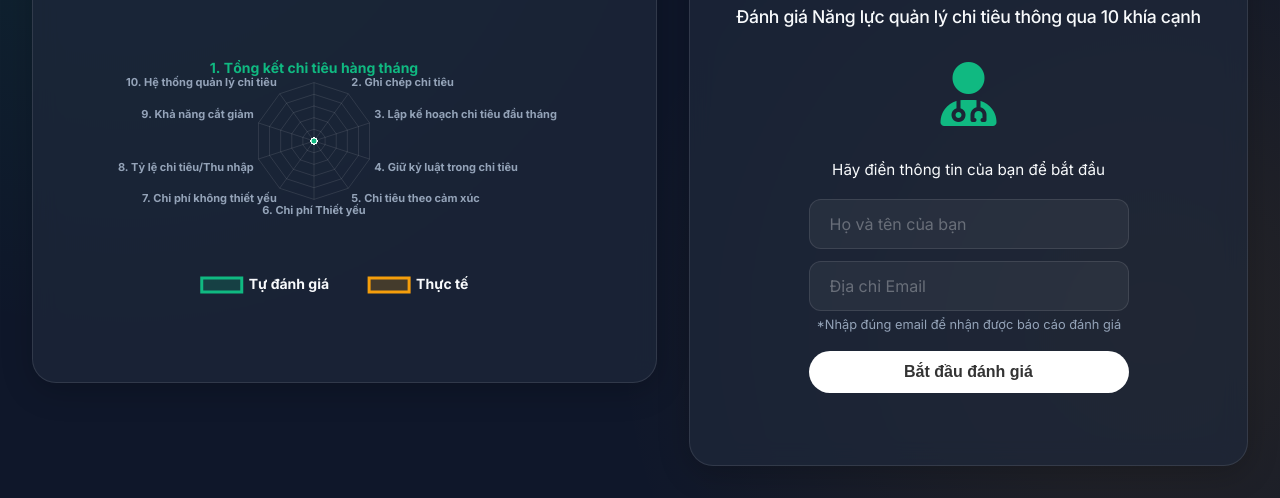
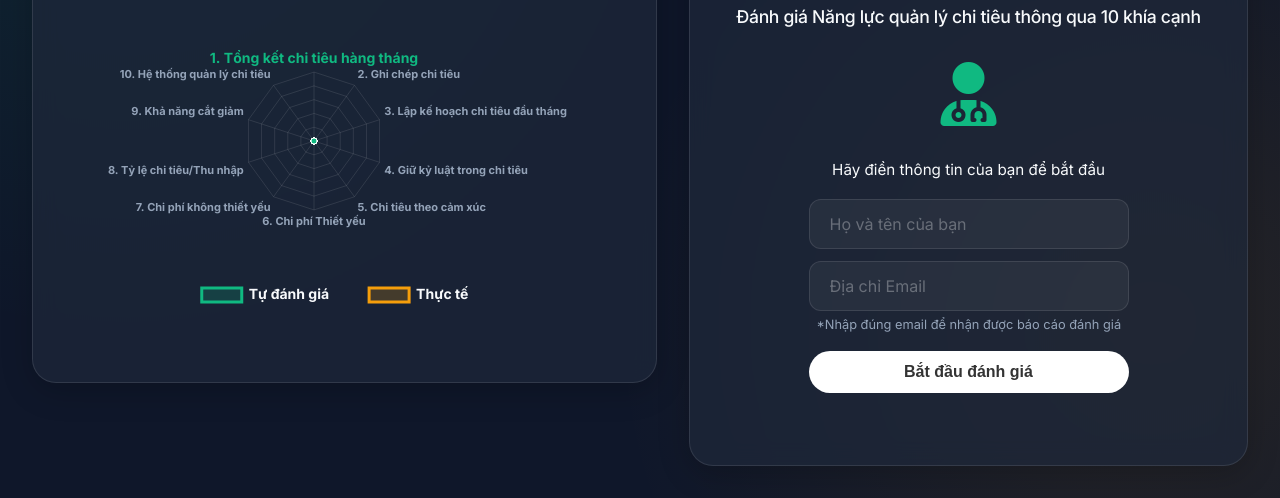
Before and after one commit to TuanDauTu/test-suc-khoe-chi-phi, a plain HTML site: page index.html in a window 1280 px wide. Shown: the part 376-874 px from the top of the page. Drawn offline with nearby package versions, Linux system fonts and the light colour scheme.

Commit message:
thay doi hien thi dien thoai

```diff
--- a/css/style.css
+++ b/css/style.css
@@ -214,10 +214,14 @@ h1 {
     justify-content: space-between;
     gap: 0.5rem;
     margin-top: 1rem;
+    flex-wrap: wrap;
+    /* Allow wrapping */
 }
 
 .rating-btn {
     flex: 1;
+    min-width: 80px;
+    /* Prevent too much shrinking */
     padding: 1rem;
     border-radius: 12px;
     border: 1px solid var(--surface-border);
@@ -227,6 +231,21 @@ h1 {
     transition: all 0.2s;
     font-size: 1.25rem;
     font-weight: 700;
+}
+
+@media (max-width: 640px) {
+    .rating-btn {
+        padding: 0.75rem 0.5rem;
+        /* Smaller padding */
+        min-width: 45%;
+        /* 2 buttons per row or fits */
+        flex: 1 1 40%;
+    }
+
+    /* Override inline font-size */
+    .rating-btn span {
+        font-size: 0.9rem !important;
+    }
 }
 
 .rating-btn:hover {
--- a/index.html
+++ b/index.html
@@ -37,7 +37,7 @@
                 bản năng, có chủ động hay bị cuốn theo hoàn cảnh.
                 Không phán xét, không đúng–sai, bài test đóng vai trò như một bản chẩn đoán nhanh, để bạn biết mình đang
                 ở đâu trên hành trình xây dựng nền tảng tài chính vững vàng cho bản thân và gia đình. Bài kiểm tra gồm
-                10 câu hỏi, mỗi câu hỏi có 5 phương án trả lời với thang điểm 5/5.
+                10 câu hỏi, mỗi câu hỏi có 5 phương án trả lời với thang điểm từ 1 đến 5.
             </p>
         </div>
         <!-- LEFT PANEL: RADAR CHART -->
@@ -49,7 +49,7 @@
                 (Trỏ chuột vào từng khía cạnh để hiểu ý nghĩa và nguyên nhân điểm thấp)
             </p>
             <div
-                style="position: relative; height: 100%; width: 100%; min-height: 300px; display: flex; justify-content: center; align-items: center; padding: 10px;">
+                style="position: relative; height: 100%; width: 100%; min-height: 320px; display: flex; justify-content: center; align-items: center; padding: 0;">
                 <canvas id="radarChart"></canvas>
             </div>
         </div>
--- a/js/app.js
+++ b/js/app.js
@@ -124,10 +124,15 @@ function initChart() {
                             return '#94a3b8'; // Grey for default
                         },
                         font: (context) => {
+                            const width = window.innerWidth;
+                            const isMobile = width < 640;
+                            // Dynamic font size
+                            const fontSize = isMobile ? 9 : 11;
+
                             if (currentState.user && context.index === currentState.step) {
-                                return { size: 14, weight: 'bold', family: "'Inter', sans-serif" };
+                                return { size: isMobile ? 11 : 14, weight: 'bold', family: "'Inter', sans-serif" };
                             }
-                            return { size: 11, family: "'Inter', sans-serif", weight: 'bold' };
+                            return { size: fontSize, family: "'Inter', sans-serif", weight: 'bold' };
                         }
                     },
                     suggestedMin: 0,
@@ -145,10 +150,10 @@ function initChart() {
                     align: 'center',
                     labels: {
                         color: '#f8fafc',
-                        padding: 40,
+                        padding: window.innerWidth < 640 ? 10 : 40, // Reduce padding on mobile
                         font: {
                             family: "'Inter', sans-serif",
-                            size: 14,
+                            size: window.innerWidth < 640 ? 10 : 14,
                             weight: 'bold'
                         }
                     }
--- a/js/data.js
+++ b/js/data.js
@@ -8,9 +8,9 @@ const ASPECTS = [
         options: [
             { text: "Không bao giờ", score: 1 },
             { text: "Thỉnh thoảng tổng kết chi tiêu tháng nhưng không ghi chép lại tổng kết.", score: 2 },
-            { text: "Thỉnh thoảng tổng kết chi tiêu tháng, CÓ GHI CHÉP LAI", score: 3 },
+            { text: "Thỉnh thoảng tổng kết chi tiêu tháng, CÓ GHI CHÉP LẠI", score: 3 },
             { text: "Luôn tổng kết chi tiêu tháng nhưng không ghi chép lại", score: 4 },
-            { text: "Luôn tổng kết chi tiêu tháng và CÓ GHI CHÉP LAI", score: 5 }
+            { text: "Luôn tổng kết chi tiêu tháng và CÓ GHI CHÉP LẠI", score: 5 }
         ]
     },
     {
```
